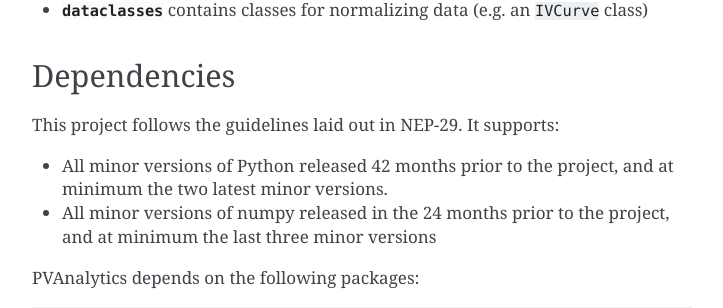
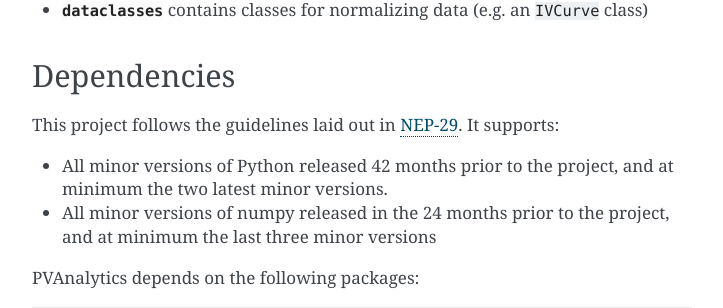
Before and after one commit to pvlib/pvanalytics, a Sphinx documentation site: the page built from docs/index.rst, in a window 1280 px wide and 900 px high, scrolled down 1083 px. Shown: the part 147-455 px from the top of the window, without its empty margins (388-1111 px from the left). Built offline with Sphinx 7.4.7, drawn with Linux system fonts in a browser that asks for light colours; some of the changed lines change nothing that is shown.

Commit message:
Link to NEP-29

```diff
--- a/docs/index.rst
+++ b/docs/index.rst
@@ -68,7 +68,9 @@
 Dependencies
 ------------
 
-This project follows the guidelines laid out in NEP-29. It supports:
+This project follows the guidelines laid out in
+`NEP-29 <https://numpy.org/neps/nep-0029-deprecation_policy.html>`_.
+It supports:
 
 - All minor versions of Python released 42 months prior to the project,
   and at minimum the two latest minor versions.
```
